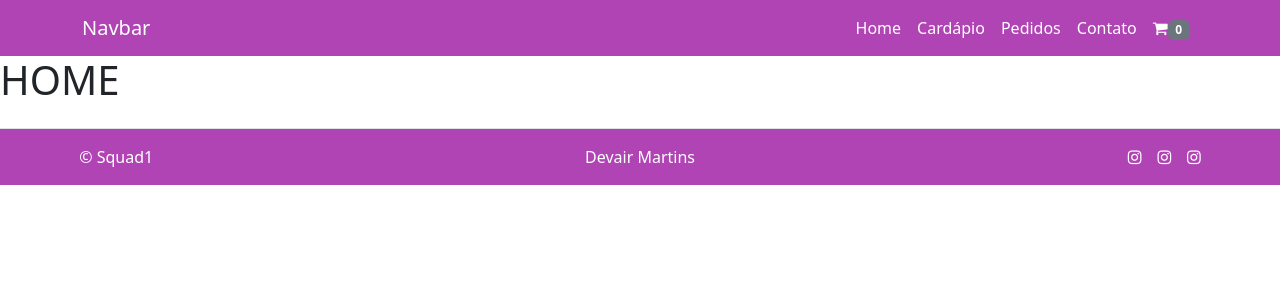
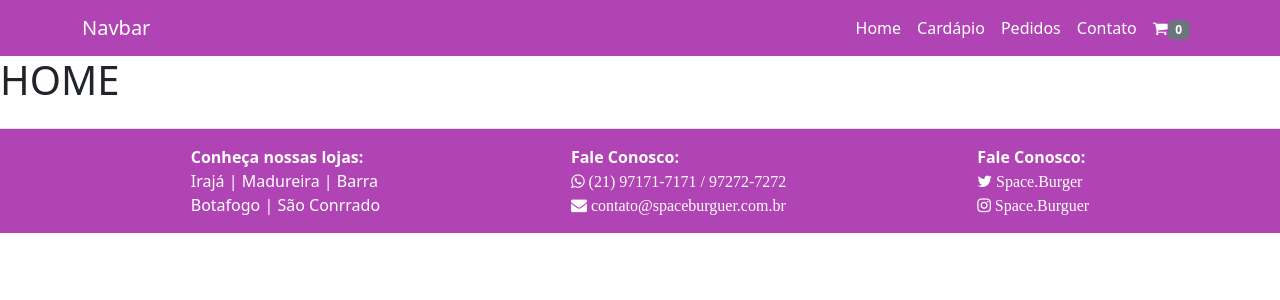
Before and after one commit to davidlgomes/Individual3, a React (Vite) app in the folder grupo3/: page / in a window 1280 px wide. Shown: the top 300 px of the page. Built offline with nearby package versions, Linux system fonts and the light colour scheme.

Commit message:
icones footer

```diff
--- a/grupo3/src/components/footer/Footer.css
+++ b/grupo3/src/components/footer/Footer.css
@@ -17,3 +17,7 @@
 .textColor{
   color: #fff;
 }
+
+li {
+  list-style-type: none;
+}
--- a/grupo3/src/components/footer/Footer.jsx
+++ b/grupo3/src/components/footer/Footer.jsx
@@ -2,24 +2,25 @@ import './Footer.css'
 
 function Footer() {
   return (
-    <div>
       <footer className="colorBack d-flex flex-wrap py-3 my-4 border-top">
-        <div className="col-md-4 d-flex">
-          <span className="mb-3 mb-md-0">&copy; Squad1</span>
+        <div>
+          <strong>Conheça nossas lojas:</strong><br/>
+          Irajá | Madureira | Barra <br/>
+          Botafogo | São Conrrado
         </div>
 
         <div>
-          Devair Martins
+          <strong>Fale Conosco:</strong><br/>
+          <i class="fa fa-whatsapp"> (21) 97171-7171 / 97272-7272</i><br />
+          <i class="fa fa-envelope"> contato@spaceburguer.com.br</i>
         </div>
 
-        <ul className="nav col-md-4 justify-content-end list-unstyled d-flex left">
-          {/* <li className="ms-3"><a href="https://www.google.com.br/"><i class="fa fa-instagram"></i></a></li> */}
-          <li className="ms-3"><a className="text-muted" href="#"><i class="fa fa-instagram textColor"></i></a></li>
-          <li className="ms-3"><a className="text-muted" href="#"><i class="fa fa-instagram textColor"></i></a></li>
-          <li className="ms-3"><a className="text-muted" href="#"><i class="fa fa-instagram textColor"></i></a></li>
-        </ul>
+        <div>
+          <strong>Fale Conosco:</strong><br/>
+          <i class="fa fa-twitter"> Space.Burger</i><br />
+          <i class="fa fa-instagram textColor"> Space.Burguer</i>
+        </div>
       </footer>
-    </div>
   )
 }
 export default Footer;
--- a/grupo3/src/components/header/Header.jsx
+++ b/grupo3/src/components/header/Header.jsx
@@ -9,7 +9,7 @@ function Header() {
   return (
       <Navbar className='navBarColor' variant="dark">
         <Container className='navBarColor'>
-          <Navbar.Brand href="#home"  className='navBarColor'>Navbar</Navbar.Brand>
+          <Navbar.Brand href="/"  className='navBarColor'>Navbar</Navbar.Brand>
           <Nav>
             <Nav.Link href="/" className='textColor'>Home</Nav.Link>
             <Nav.Link href="/cardapio" className='textColor'>Cardápio</Nav.Link>
```
